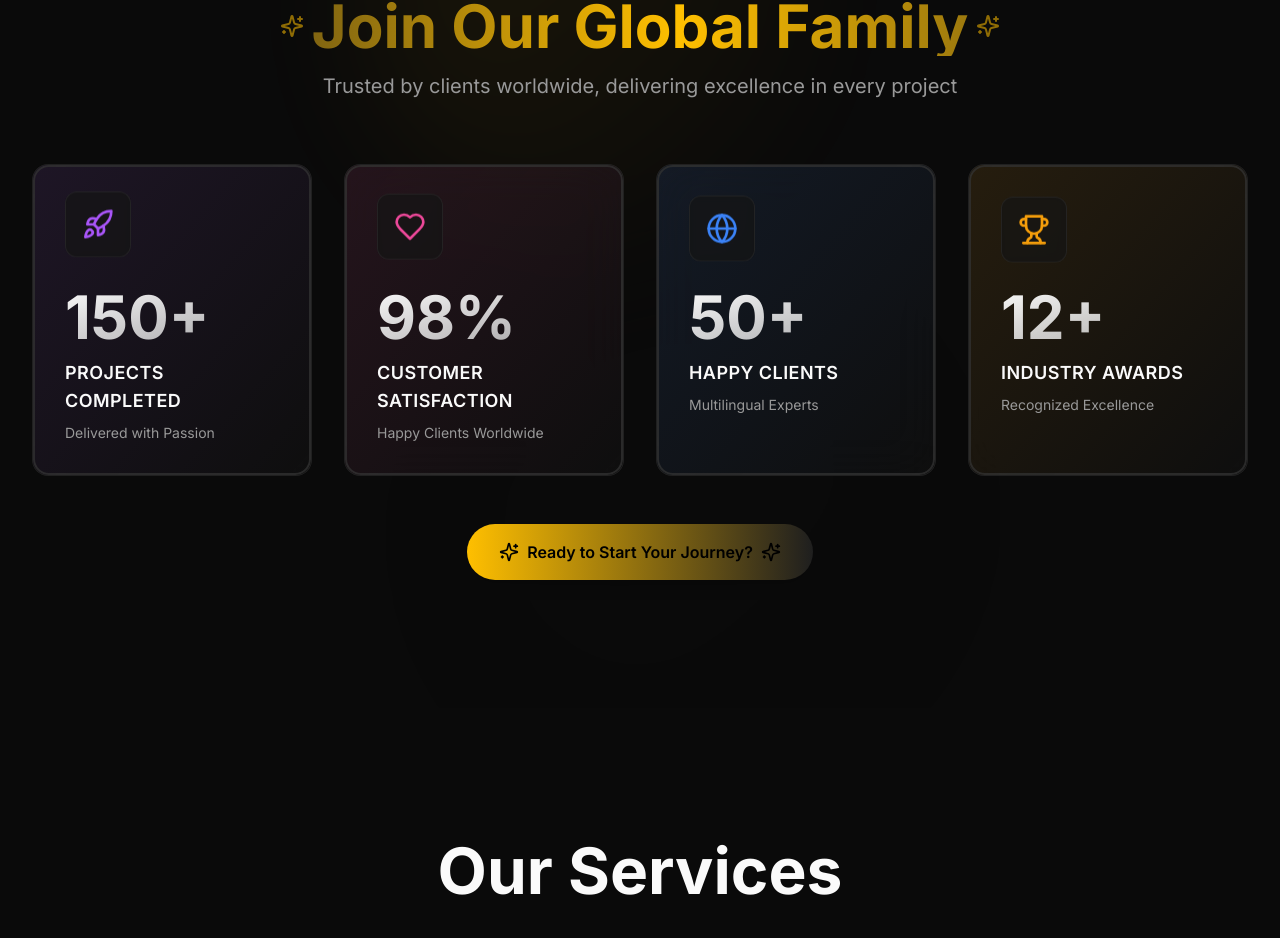
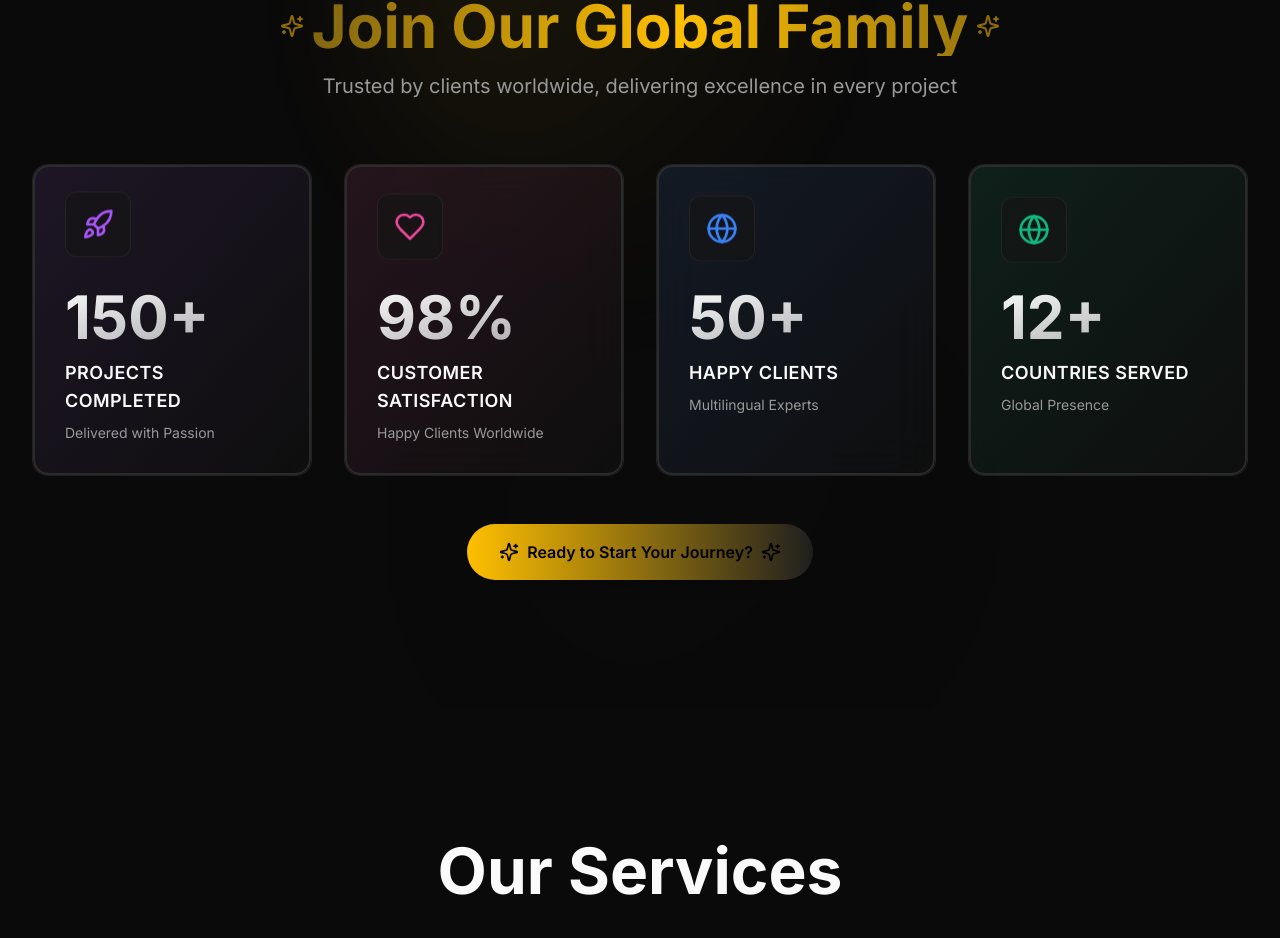
Before and after one commit to scorpio145633/bytetek-armenia-digital, a React (Vite) app: page / in a window 1280 px wide. Shown: the part 932-1870 px from the top of the page. Built offline with nearby package versions, Linux system fonts and the light colour scheme.

Commit message:
Refactor industry awards stat

```diff
--- a/src/components/home/StatsSection.tsx
+++ b/src/components/home/StatsSection.tsx
@@ -1,7 +1,7 @@
 import React, { useState, useEffect, useRef } from 'react';
 import { motion, useInView, useMotionValue, useTransform } from 'framer-motion';
 import { useTranslation } from 'react-i18next';
-import { Rocket, Heart, Globe, Trophy, Sparkles } from 'lucide-react';
+import { Rocket, Heart, Globe, Sparkles } from 'lucide-react';
 
 interface CounterProps {
   end: number;
@@ -73,12 +73,12 @@ const StatsSection = () => {
     {
       number: 12,
       suffix: '+',
-      label: t('home.stats.awards'),
-      description: t('home.stats.awardsDesc'),
-      icon: Trophy,
-      gradient: 'from-amber-500/20 via-amber-500/10 to-transparent',
-      iconColor: 'text-amber-500',
-      glowColor: 'bg-amber-500/20'
+      label: t('home.stats.countries'),
+      description: t('home.stats.countriesDesc'),
+      icon: Globe,
+      gradient: 'from-emerald-500/20 via-emerald-500/10 to-transparent',
+      iconColor: 'text-emerald-500',
+      glowColor: 'bg-emerald-500/20'
     }
   ];
 
--- a/src/i18n/config.ts
+++ b/src/i18n/config.ts
@@ -42,8 +42,8 @@ const resources = {
           satisfactionDesc: 'Happy Clients Worldwide',
           clients: 'Happy Clients',
           clientsDesc: 'Multilingual Experts',
-          awards: 'Industry Awards',
-          awardsDesc: 'Recognized Excellence',
+          countries: 'Countries Served',
+          countriesDesc: 'Global Presence',
           ctaButton: 'Ready to Start Your Journey?'
         },
         process: {
@@ -350,8 +350,8 @@ const resources = {
           satisfactionDesc: 'Довольные клиенты по всему миру',
           clients: 'Довольных Клиентов',
           clientsDesc: 'Многоязычные эксперты',
-          awards: 'Отраслевых Наград',
-          awardsDesc: 'Признанное превосходство',
+          countries: 'Обслуживаемых Стран',
+          countriesDesc: 'Глобальное присутствие',
           ctaButton: 'Готовы начать свое путешествие?'
         },
         process: {
@@ -658,8 +658,8 @@ const resources = {
           satisfactionDesc: 'Գոհ հաճախորդներ ամբողջ աշխարհում',
           clients: 'Գոհ Հաճախորդներ',
           clientsDesc: 'Բազմալեզու փորձագետներ',
-          awards: 'Արդյունաբերության Մրցանակներ',
-          awardsDesc: 'Ճանաչված գերազանցություն',
+          countries: 'Սպասարկվող Երկրներ',
+          countriesDesc: 'Համաշխարհային ներկայություն',
           ctaButton: 'Պատրա՞ստ եք սկսել ձեր ճանապարհորդությունը'
         },
         process: {
@@ -966,8 +966,8 @@ const resources = {
           satisfactionDesc: '全球满意客户',
           clients: '满意客户',
           clientsDesc: '多语言专家',
-          awards: '行业奖项',
-          awardsDesc: '公认的卓越',
+          countries: '服务国家',
+          countriesDesc: '全球业务',
           ctaButton: '准备好开始您的旅程了吗？'
         },
         process: {
```
